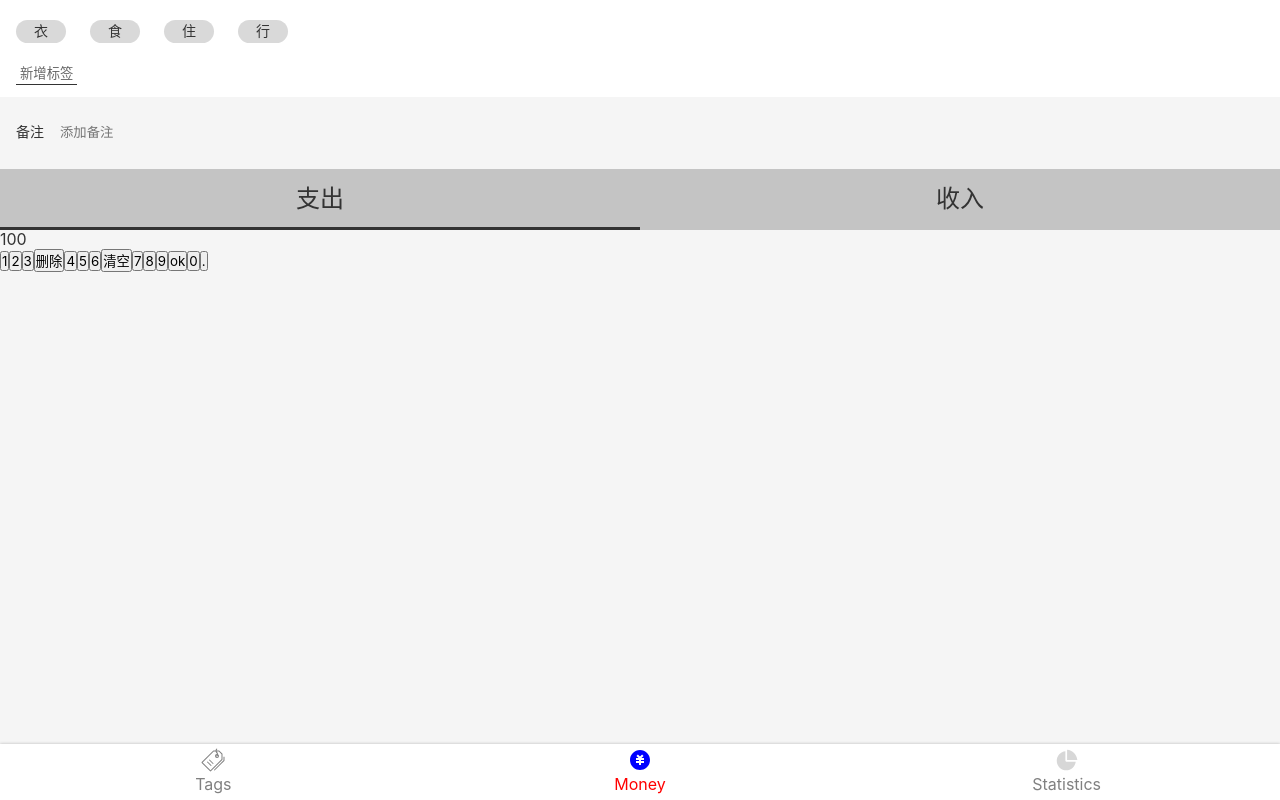
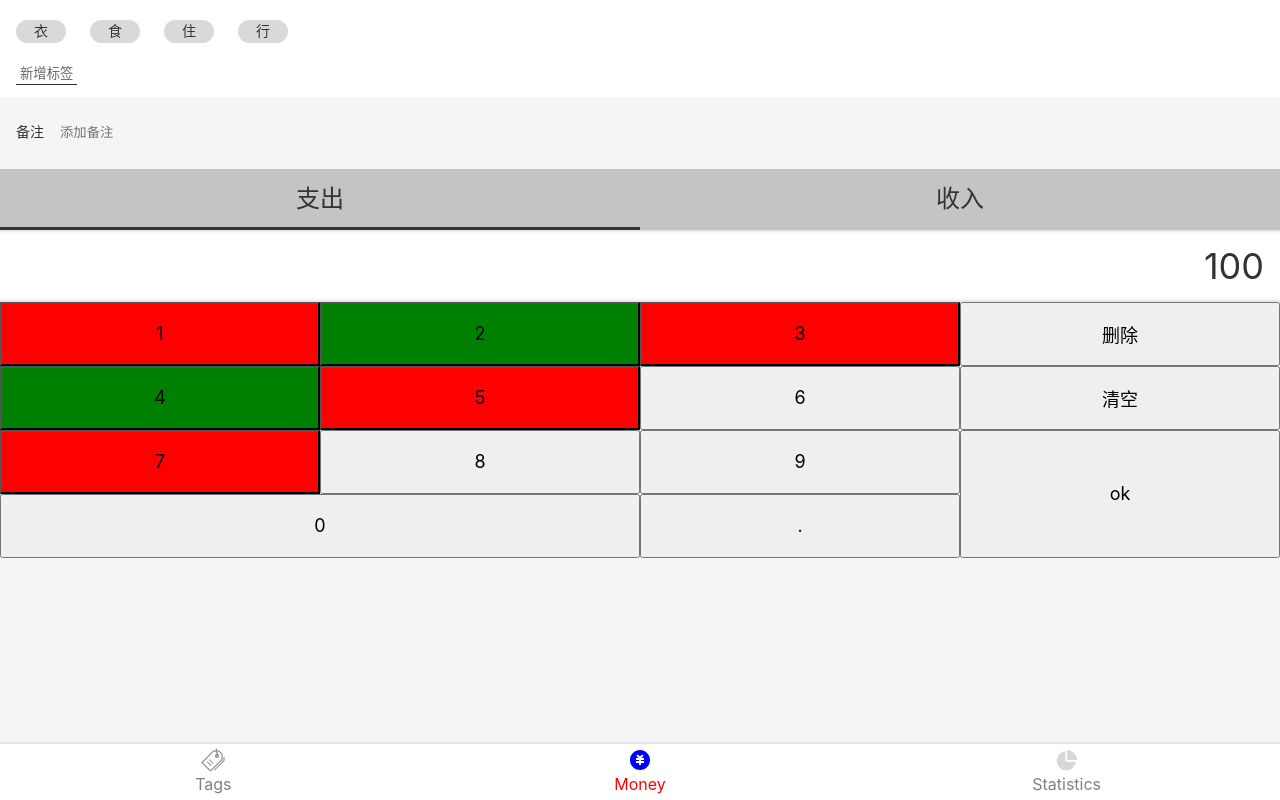
Before and after one commit to flaChang/bookkeeping-sourceCode, a React app: page /#/money in a window 1280 px wide. Built offline with nearby package versions, Linux system fonts and the light colour scheme.

Commit message:
money.tsx 之 numpadSection

```diff
--- a/src/index.scss
+++ b/src/index.scss
@@ -22,3 +22,8 @@ button {
   width: 1em;
   height: 1em;
 }
+.clearfix::after{
+  content: '';
+  display: block;
+  clear: both;
+}
--- a/src/views/money.tsx
+++ b/src/views/money.tsx
@@ -43,7 +43,25 @@ const CategorySection = styled.section`
   }
 `
 const NumberPadSection = styled.section`
-
+   display: flex;flex-direction: column;
+   > .output{
+     background: white;font-size: 36px;
+     line-height: 72px;text-align: right;padding: 0 16px;
+     box-shadow: inset 0 -5px 5px -5px rgba(0,0,0,0.25),
+                 inset 0 5px 5px -5px rgba(0,0,0,0.25);
+   }
+   > .pad{
+     > button {font-size: 18px;float: left;width: 25%;height: 64px;
+       &.ok{height: 128px;float: right;}
+       &.dot{width: 50%;}
+       &:nth-child(1){background: red;}
+       &:nth-child(2),&:nth-child(5){background: green;}
+       &:nth-child(3),&:nth-child(6),&:nth-child(9){background: red;}
+       &:nth-child(4),&:nth-child(7),&:nth-child(10){}
+       &:nth-child(8),&:nth-child(11),&:nth-child(13){}
+       &:nth-child(12),&:nth-child(14){}
+     }
+   }
 `
 
 function Money() {
@@ -71,9 +89,10 @@ function Money() {
                 </ul>
             </CategorySection>
             <NumberPadSection>
-                <div>
+                <div className="output">
                     100
                 </div>
+                <div className="pad clearfix">
                     <button>1</button>
                     <button>2</button>
                     <button>3</button>
@@ -85,9 +104,10 @@ function Money() {
                     <button>7</button>
                     <button>8</button>
                     <button>9</button>
-                <button>ok</button>
-                <button>0</button>
+                    <button className="ok">ok</button>
+                    <button  className='dot'>0</button>
                     <button>.</button>
+                </div>
             </NumberPadSection>
         </Layout>
     )
```
Lines whose indentation alone changed are shown as unchanged.
